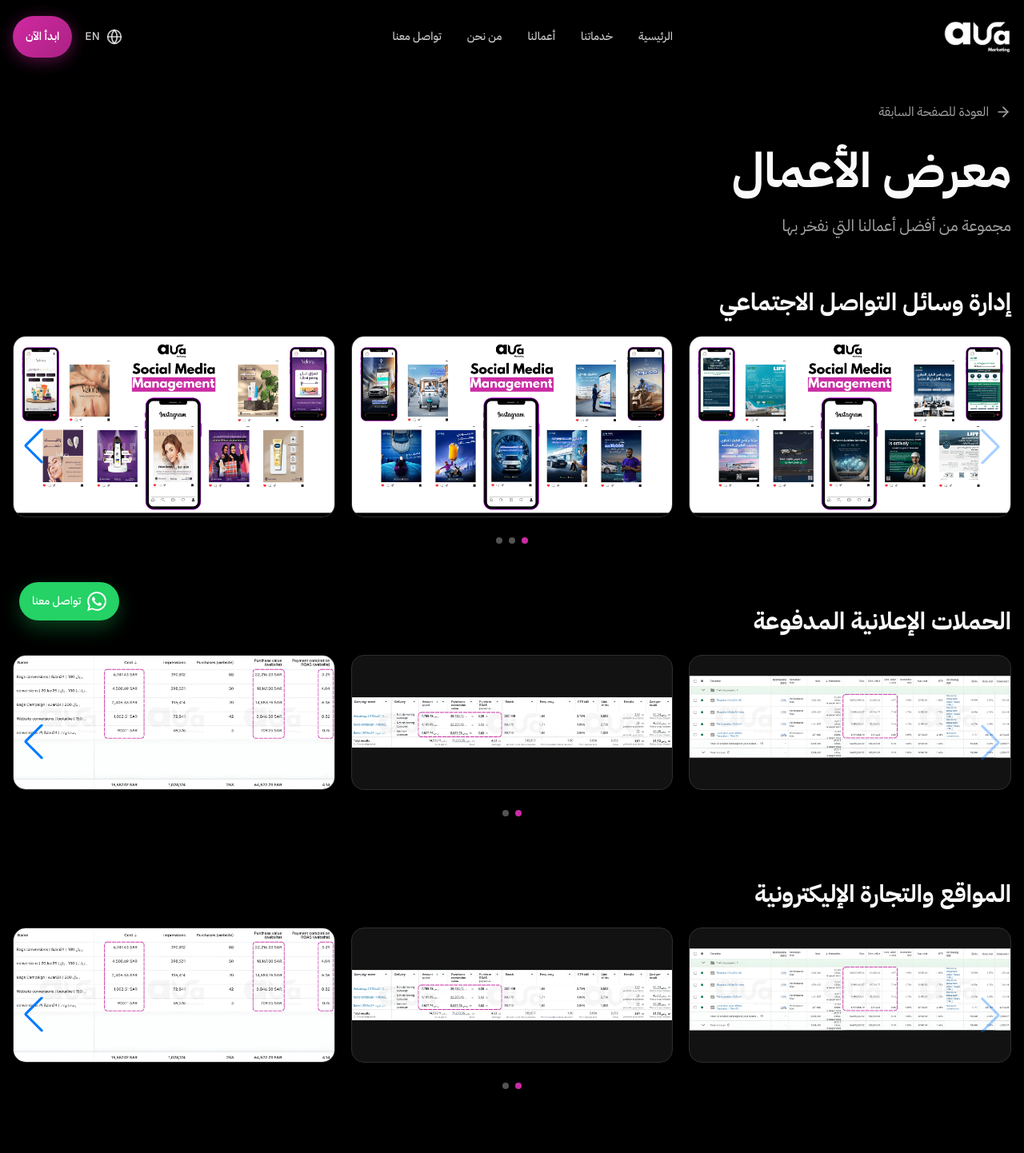
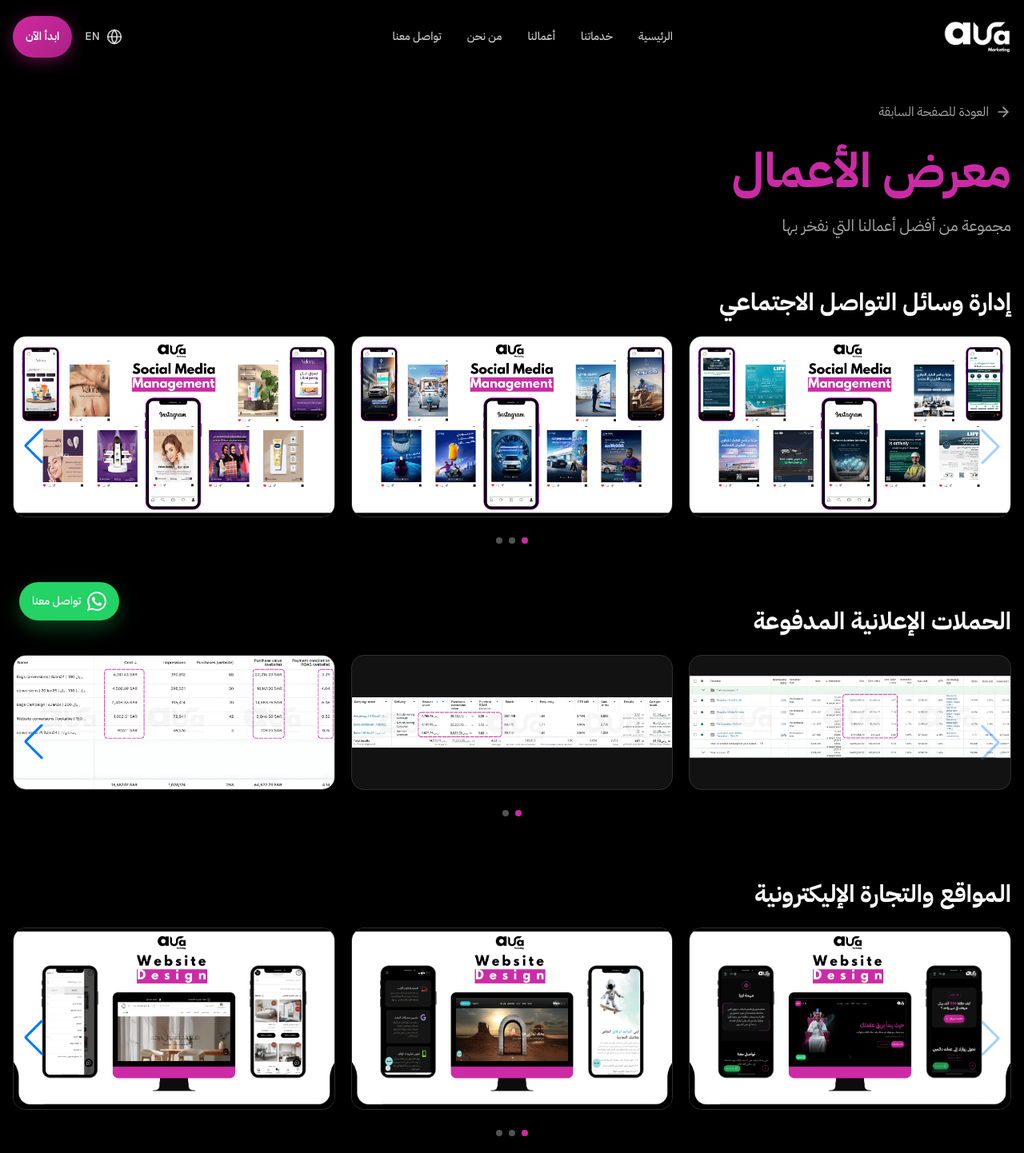
Before and after one commit to ahmedelkousha/AuraSa, a React (Vite) app: page /portfolio in a window 1280 px wide. Shown: the top 1442 px of the page at 80% size. Built offline with nearby package versions, Linux system fonts and the light colour scheme; the HTML template or start-up script is replaced by a standard one.

Commit message:
change portfolio title color

```diff
--- a/src/pages/PortfolioPage.tsx
+++ b/src/pages/PortfolioPage.tsx
@@ -1,84 +1,92 @@
-import { useTranslation } from 'react-i18next';
-import { motion } from 'framer-motion';
-import { Link, useNavigate } from 'react-router-dom';
-import { ArrowLeft, ArrowRight, X, ZoomIn } from 'lucide-react';
-import { useState } from 'react';
-import { Swiper, SwiperSlide } from 'swiper/react';
-import { Navigation, Pagination } from 'swiper/modules';
-import 'swiper/css';
-import 'swiper/css/navigation';
-import 'swiper/css/pagination';
-import Header from '@/components/Header';
-import Footer from '@/components/Footer';
-import VideoCarousel from '@/components/VideoCarousel';
+import { useTranslation } from "react-i18next";
+import { motion } from "framer-motion";
+import { useNavigate } from "react-router-dom";
+import { ArrowLeft, ArrowRight, X, ZoomIn } from "lucide-react";
+import { useState } from "react";
+import { Swiper, SwiperSlide } from "swiper/react";
+import { Navigation, Pagination } from "swiper/modules";
+import "swiper/css";
+import "swiper/css/navigation";
+import "swiper/css/pagination";
+import Header from "@/components/Header";
+import Footer from "@/components/Footer";
+import VideoCarousel from "@/components/VideoCarousel";
 
 // Import all gallery images
-import smm1 from '@/assets/smm-service/smm1.webp';
-import smm2 from '@/assets/smm-service/smm2.webp';
-import smm3 from '@/assets/smm-service/smm3.webp';
-import smm4 from '@/assets/smm-service/smm4.webp';
-import smm5 from '@/assets/smm-service/smm5.webp';
-import ads1 from '@/assets/ads-service/ads1.webp';
-import ads2 from '@/assets/ads-service/ads2.webp';
-import ads3 from '@/assets/ads-service/ads3.webp';
-import ads4 from '@/assets/ads-service/ads4.webp';
+import smm1 from "@/assets/smm-service/smm1.webp";
+import smm2 from "@/assets/smm-service/smm2.webp";
+import smm3 from "@/assets/smm-service/smm3.webp";
+import smm4 from "@/assets/smm-service/smm4.webp";
+import smm5 from "@/assets/smm-service/smm5.webp";
+import ads1 from "@/assets/ads-service/ads1.webp";
+import ads2 from "@/assets/ads-service/ads2.webp";
+import ads3 from "@/assets/ads-service/ads3.webp";
+import ads4 from "@/assets/ads-service/ads4.webp";
+import ecommerce1 from "@/assets/website-ecommerce/ecommerce1.webp";
+import ecommerce2 from "@/assets/website-ecommerce/ecommerce2.webp";
+import ecommerce3 from "@/assets/website-ecommerce/ecommerce3.webp";
+import ecommerce4 from "@/assets/website-ecommerce/ecommerce4.webp";
+import ecommerce5 from "@/assets/website-ecommerce/ecommerce5.webp";
 
 // Gallery data
 const socialMediaGallery = [
-  { id: 1, image: smm1, title: 'Social Media Campaign 1' },
-  { id: 2, image: smm2, title: 'Social Media Campaign 2' },
-  { id: 3, image: smm3, title: 'Social Media Campaign 3' },
-  { id: 4, image: smm4, title: 'Social Media Campaign 4' },
-  { id: 5, image: smm5, title: 'Social Media Campaign 5' },
+  { id: 1, image: smm1, title: "Social Media Campaign 1" },
+  { id: 2, image: smm2, title: "Social Media Campaign 2" },
+  { id: 3, image: smm3, title: "Social Media Campaign 3" },
+  { id: 4, image: smm4, title: "Social Media Campaign 4" },
+  { id: 5, image: smm5, title: "Social Media Campaign 5" },
 ];
 
 const adsGallery = [
-  { id: 1, image: ads1, title: 'Ads Campaign 1' },
-  { id: 2, image: ads2, title: 'Ads Campaign 2' },
-  { id: 3, image: ads3, title: 'Ads Campaign 3' },
-  { id: 4, image: ads4, title: 'Ads Campaign 4' },
+  { id: 1, image: ads1, title: "Ads Campaign 1" },
+  { id: 2, image: ads2, title: "Ads Campaign 2" },
+  { id: 3, image: ads3, title: "Ads Campaign 3" },
+  { id: 4, image: ads4, title: "Ads Campaign 4" },
 ];
 
 const ecommerceGallery = [
-  { id: 1, image: ads1, title: 'E-commerce Project 1' },
-  { id: 2, image: ads2, title: 'E-commerce Project 2' },
-  { id: 3, image: ads3, title: 'E-commerce Project 3' },
-  { id: 4, image: ads4, title: 'E-commerce Project 4' },
+  { id: 1, image: ecommerce1, title: "Website 1" },
+  { id: 2, image: ecommerce2, title: "Website 2" },
+  { id: 3, image: ecommerce3, title: "Website 3" },
+  { id: 4, image: ecommerce4, title: "Website 4" },
+  { id: 5, image: ecommerce5, title: "Website 5" },
 ];
 
 const PortfolioPage = () => {
   const { t, i18n } = useTranslation();
-  const isRTL = i18n.language === 'ar';
+  const isRTL = i18n.language === "ar";
   const [lightboxOpen, setLightboxOpen] = useState(false);
   const [lightboxImage, setLightboxImage] = useState<string | null>(null);
-  const navigate = useNavigate()
+  const navigate = useNavigate();
 
   const openLightbox = (image: string) => {
     setLightboxImage(image);
     setLightboxOpen(true);
-    document.body.style.overflow = 'hidden';
+    document.body.style.overflow = "hidden";
   };
 
   const closeLightbox = () => {
     setLightboxOpen(false);
     setLightboxImage(null);
-    document.body.style.overflow = 'auto';
+    document.body.style.overflow = "auto";
   };
 
-  const renderImageCarousel = (gallery: typeof socialMediaGallery, title: string) => (
+  const renderImageCarousel = (
+    gallery: typeof socialMediaGallery,
+    title: string
+  ) => (
     <motion.div
       initial={{ opacity: 0, y: 30 }}
       whileInView={{ opacity: 1, y: 0 }}
       viewport={{ once: true }}
       transition={{ duration: 0.5 }}
-      className="mb-16"
-    >
-      <h2 className="text-2xl md:text-3xl font-bold text-foreground mb-6">
+      className="mb-16">
+      <h2 className="text-2xl md:text-3xl font-bold text-foreground= mb-6">
         {title}
       </h2>
       <Swiper
         key={`${i18n.language}-${title}`}
-        dir={isRTL ? 'rtl' : 'ltr'}
+        dir={isRTL ? "rtl" : "ltr"}
         modules={[Navigation, Pagination]}
         navigation
         pagination={{ clickable: true }}
@@ -90,14 +98,12 @@ const PortfolioPage = () => {
           1024: { slidesPerView: 2.5 },
           1280: { slidesPerView: 3 },
         }}
-        className="portfolio-swiper !pb-12"
-      >
+        className="portfolio-swiper !pb-12">
         {gallery.map((item) => (
           <SwiperSlide key={item.id}>
             <div
               className="relative group cursor-pointer rounded-2xl overflow-hidden bg-card border border-border"
-              onClick={() => openLightbox(item.image)}
-            >
+              onClick={() => openLightbox(item.image)}>
               <img
                 src={item.image}
                 alt={item.title}
@@ -123,44 +129,50 @@ const PortfolioPage = () => {
           {/* Back Link */}
           <button
             onClick={() => navigate(-1)}
-            className="inline-flex items-center gap-2 text-muted-foreground hover:text-primary transition-colors mb-8"
-          >
-            {isRTL ? <ArrowRight className="w-5 h-5" /> : <ArrowLeft className="w-5 h-5" />}
-            <span>{isRTL ? 'العودة للصفحة السابقة' : 'Back to Previous Page'}</span>
+            className="inline-flex items-center gap-2 text-muted-foreground hover:text-primary transition-colors mb-8">
+            {isRTL ? (
+              <ArrowRight className="w-5 h-5" />
+            ) : (
+              <ArrowLeft className="w-5 h-5" />
+            )}
+            <span>
+              {isRTL ? "العودة للصفحة السابقة" : "Back to Previous Page"}
+            </span>
           </button>
 
           {/* Header */}
           <motion.div
             initial={{ opacity: 0, y: 30 }}
             animate={{ opacity: 1, y: 0 }}
-            className="mb-16"
-          >
-            <h1 className="text-4xl md:text-5xl lg:text-6xl font-bold text-foreground mb-6">
-              {t('footer.portfolio')}
+            className="mb-16">
+            <h1 className="text-4xl md:text-5xl lg:text-6xl font-bold text-primary mb-6">
+              {t("footer.portfolio")}
             </h1>
             <p className="text-xl text-muted-foreground max-w-3xl">
               {isRTL
-                ? 'مجموعة من أفضل أعمالنا التي نفخر بها'
-                : 'Browse our collection of finest work that we are proud of'}
+                ? "مجموعة من أفضل أعمالنا التي نفخر بها"
+                : "Browse our collection of finest work that we are proud of"}
             </p>
           </motion.div>
 
           {/* Social Media Portfolio */}
           {renderImageCarousel(
             socialMediaGallery,
-            isRTL ? 'إدارة وسائل التواصل الاجتماعي' : 'Social Media Management'
+            isRTL ? "إدارة وسائل التواصل الاجتماعي" : "Social Media Management"
           )}
 
           {/* Paid Ads Portfolio */}
           {renderImageCarousel(
             adsGallery,
-            isRTL ? 'الحملات الإعلانية المدفوعة' : 'Paid Advertising Campaigns'
+            isRTL ? "الحملات الإعلانية المدفوعة" : "Paid Advertising Campaigns"
           )}
 
           {/* E-commerce Portfolio */}
           {renderImageCarousel(
             ecommerceGallery,
-            isRTL ? 'المواقع والتجارة الإليكترونية' : 'Web & E-commerce Solutions'
+            isRTL
+              ? "المواقع والتجارة الإليكترونية"
+              : "Web & E-commerce Solutions"
           )}
 
           {/* Motion Graphics Video Portfolio */}
@@ -169,10 +181,11 @@ const PortfolioPage = () => {
             whileInView={{ opacity: 1, y: 0 }}
             viewport={{ once: true }}
             transition={{ duration: 0.5 }}
-            className="mb-16"
-          >
+            className="mb-16">
             <h2 className="text-2xl md:text-3xl font-bold text-foreground mb-6">
-              {isRTL ? 'مونتاج الفيديو والموشن جرافيك' : 'Video Editing & Motion Graphics'}
+              {isRTL
+                ? "مونتاج الفيديو والموشن جرافيك"
+                : "Video Editing & Motion Graphics"}
             </h2>
             <VideoCarousel title="" />
           </motion.div>
@@ -182,22 +195,21 @@ const PortfolioPage = () => {
           initial={{ opacity: 0, y: 30 }}
           animate={{ opacity: 1, y: 0 }}
           transition={{ delay: 0.65 }}
-          className="bg-black rounded-2xl p-8 lg:p-12"
-        >
+          className="bg-black rounded-2xl p-8 lg:p-12">
           <div className="p-6 bg-black rounded-xl border border-primary text-center">
             <h3 className="text-xl lg:text-2xl font-bold text-foreground mb-3">
-              {t('successStory.wantResults')}
+              {t("successStory.wantResults")}
             </h3>
             <p className="text-muted-foreground mb-6">
-              حوّل رؤيتك إلى واقع بصري متكامل .. ابدأ رحلة التميز معنا اليوم واصنع لعلامتك التجارية الحضور الذي تستحقه!
+              حوّل رؤيتك إلى واقع بصري متكامل .. ابدأ رحلة التميز معنا اليوم
+              واصنع لعلامتك التجارية الحضور الذي تستحقه!
             </p>
             <a
               href="https://wa.me/966539959221"
               target="_blank"
               rel="noopener noreferrer"
-              className="inline-block btn-aura rounded-full text-primary-foreground"
-            >
-              {t('successStory.bookConsultation')}
+              className="inline-block btn-aura rounded-full text-primary-foreground">
+              {t("successStory.bookConsultation")}
             </a>
           </div>
         </motion.div>
@@ -211,13 +223,11 @@ const PortfolioPage = () => {
           animate={{ opacity: 1 }}
           exit={{ opacity: 0 }}
           className="fixed inset-0 z-[9999] flex items-center justify-center bg-black/95"
-          onClick={closeLightbox}
-        >
+          onClick={closeLightbox}>
           {/* Close Button */}
           <button
             onClick={closeLightbox}
-            className="absolute top-4 right-4 md:top-6 md:right-6 z-10 p-3 rounded-full bg-white/20 hover:bg-white/30 transition-colors"
-          >
+            className="absolute top-4 right-4 md:top-6 md:right-6 z-10 p-3 rounded-full bg-white/20 hover:bg-white/30 transition-colors">
             <X className="w-8 h-8 text-white" />
           </button>
 
@@ -226,10 +236,9 @@ const PortfolioPage = () => {
             initial={{ scale: 0.9, opacity: 0 }}
             animate={{ scale: 1, opacity: 1 }}
             exit={{ scale: 0.9, opacity: 0 }}
-            transition={{ type: 'spring', damping: 25 }}
+            transition={{ type: "spring", damping: 25 }}
             className="relative w-full h-full flex items-center justify-center p-4 md:p-8"
-            onClick={(e) => e.stopPropagation()}
-          >
+            onClick={(e) => e.stopPropagation()}>
             <img
               src={lightboxImage}
               alt="Fullscreen view"
@@ -240,9 +249,7 @@ const PortfolioPage = () => {
             />
           </motion.div>
         </motion.div>
-
       )}
-
     </div>
   );
 };
```
